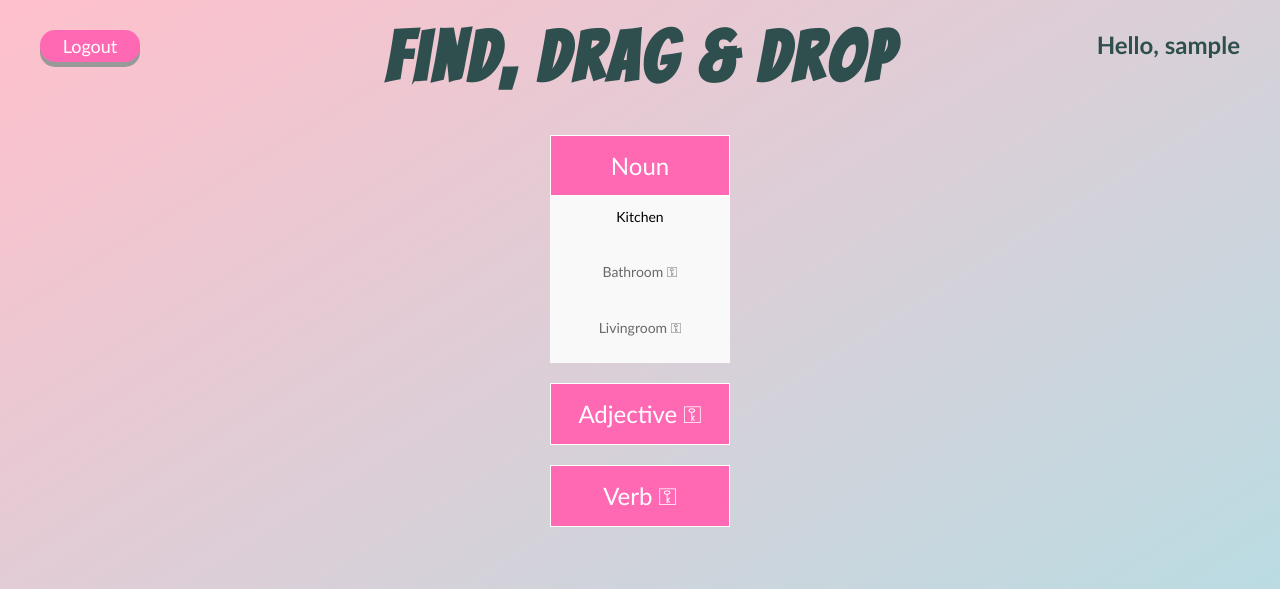
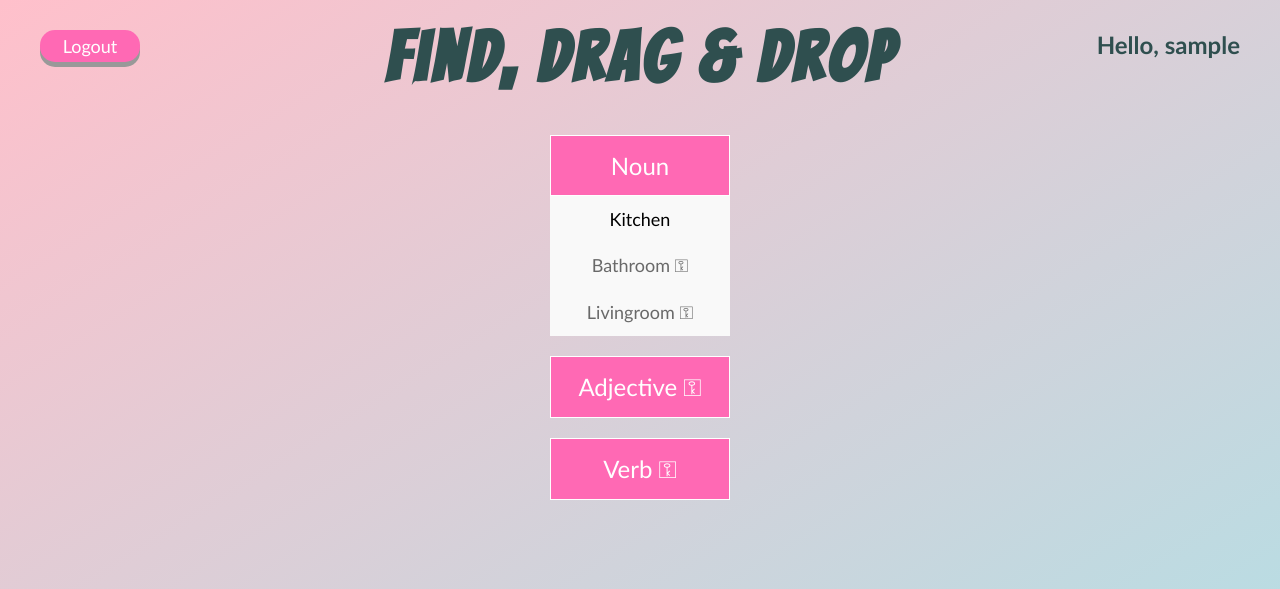
Before and after one commit to aaalic/FindDragDrop_New_Version, an ASP.NET Core app: page /Home/Menu in a window 1280 px wide, after a click on "Noun". Shown: the top 589 px of the page. Run offline with ASP.NET Core 8, Linux system fonts and the light colour scheme; the visitor is signed in with stand-in values (Sample User, id 1); some libraries are stand-ins or nearby versions.

Commit message:
större text i menyn

```diff
--- a/FindDragDrop2/wwwroot/Styles/StyleSheet.css
+++ b/FindDragDrop2/wwwroot/Styles/StyleSheet.css
@@ -205,7 +205,7 @@ h3 {
         padding: 12px 16px;
         text-decoration: none;
         display: block;
-        font-size: 14px;
+        font-size: 18px;
     }
 
 .dropdown a:hover {
@@ -221,7 +221,8 @@ h3 {
     padding: 12px 16px;
     text-decoration: none;
     display: block;
-    font-size: 14px;
+    font-size: 18px;
+    margin: 0;
 }
 
 .wordDone {
```
